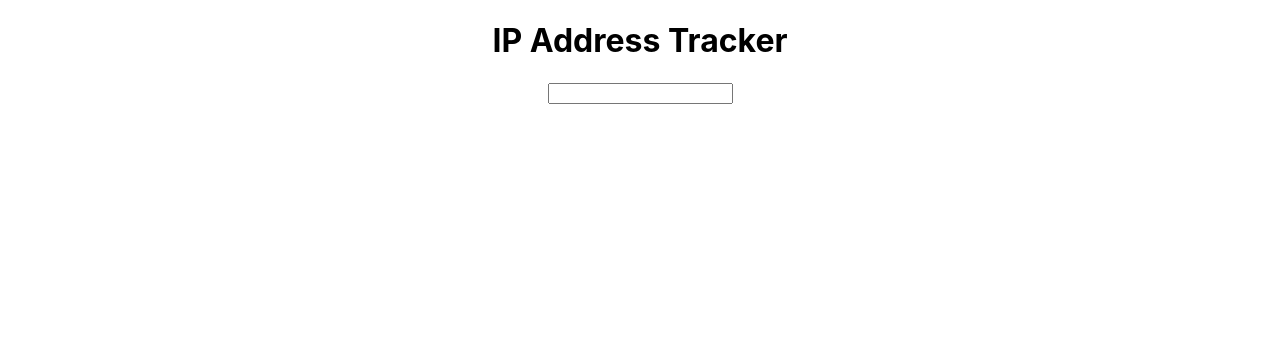
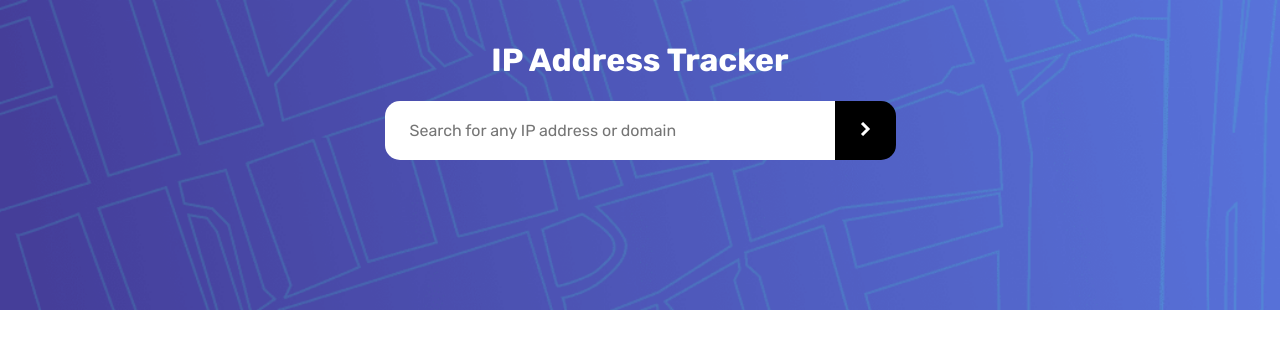
Before and after one commit to hinrikHelga/IP-Adress-Tracker, a React (Create React App) app in the folder tracker/: page / in a window 1280 px wide. Shown: the top 348 px of the page. Built offline with nearby package versions, Linux system fonts and the light colour scheme.

Commit message:
functional search bar with button implemented
Some stylings and background image added

```diff
--- a/tracker/src/App.css
+++ b/tracker/src/App.css
@@ -1,3 +1,7 @@
 .App {
   text-align: center;
+  background-image: url('./images/pattern-bg.png');
+  background-size: cover;
+  padding: 20px 0px 150px;
+  font-size: 100%;
 }
--- a/tracker/src/components/SearchBar/searchBar.jsx
+++ b/tracker/src/components/SearchBar/searchBar.jsx
@@ -1,8 +1,34 @@
 import React, { useState } from 'react';
+import styles from './searchBar.module.css'
+import { ReactComponent as SvgArrow } from '../../images/icon-arrow.svg';
+
 
 export const SearchBar = () => {
+    const [searchTerm, setSearchTerm] = useState(() => initSearchTerm());
+
+    function initSearchTerm() {
+        return '';
+    }
+
+    function handleChange(event)  {
+        setSearchTerm(event.target.value);
+    }
+
+    function handleClick() {
+        console.log(searchTerm);
+    }
+
     return (
-        <input>
-        </input>
+        <>
+            <input
+                className={styles.searchBar}
+                placeholder={'Search for any IP address or domain'}
+                value={searchTerm}
+                onChange={handleChange}
+            />
+            <button className={styles.btn} onClick={handleClick}>
+                <SvgArrow></SvgArrow>
+            </button>
+        </>
     );
 }
--- /dev/null
+++ b/tracker/src/components/SearchBar/searchBar.module.css
@@ -0,0 +1,21 @@
+.searchBar, .btn {
+    border-width: 0px;
+}
+
+.searchBar {
+    width: 400px;
+    padding: 20px 25px;
+    border-radius: 15px 0px 0px 15px;
+    font-family: 'Rubik', sans-serif;
+    font-size: 1em;
+}
+
+.btn {
+    padding: 21px 25px;
+    background-color: #000;
+    border-radius: 0px 15px 15px 0px;
+}
+
+input:focus {
+    outline: none;
+}
--- a/tracker/src/components/title/title.jsx
+++ b/tracker/src/components/title/title.jsx
@@ -1,4 +1,5 @@
 import React from 'react';
+import './title.module.css';
 
 export const Title = () => {
     return (
--- /dev/null
+++ b/tracker/src/components/title/title.module.css
@@ -0,0 +1,4 @@
+h1 {
+    color: #fff;
+    font-family: 'Rubik', sans-serif;
+}
```
